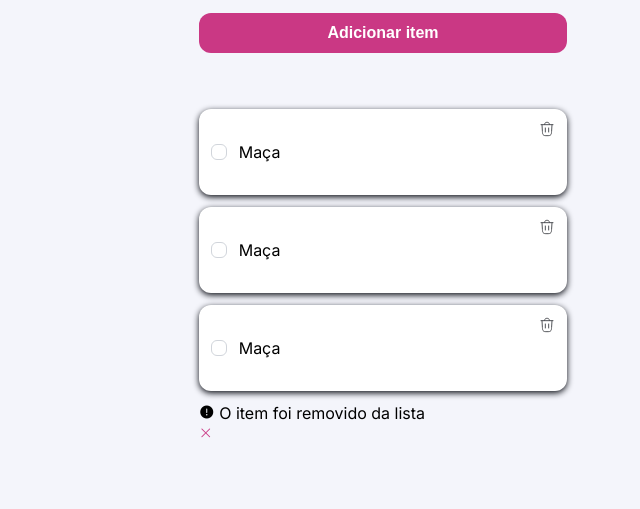
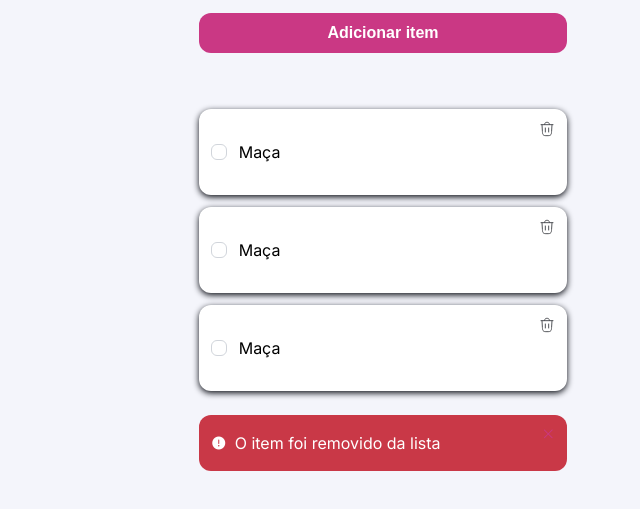
Before and after one commit to EloisaCandido12b/quicklist02mc, a plain HTML site: page index.html in a window 1280 px wide. Shown: the part 177-686 px from the top of the page, without its empty margins (257-897 px from the left). Drawn offline with nearby package versions, Linux system fonts and the light colour scheme.

Commit message:
inicios da estilizacao warning

```diff
--- a/style.css
+++ b/style.css
@@ -169,3 +169,23 @@ main {
         }
     }
 }
+
+.warning {
+    background: var(--color-danger);
+    color: var(--always-white);
+    padding: 1.2rem;
+    display: flex;
+    justify-content: space-between;
+    border-radius: 1.2rem;
+    margin-top: 2.4rem;
+    opacity: 1;
+    transform: translateY(0);
+    transition: opacity .4s ease, transform .4 ease;
+
+
+    div {
+        display: flex;
+        align-items: center;
+        gap: .8rem;
+    }
+}
```
